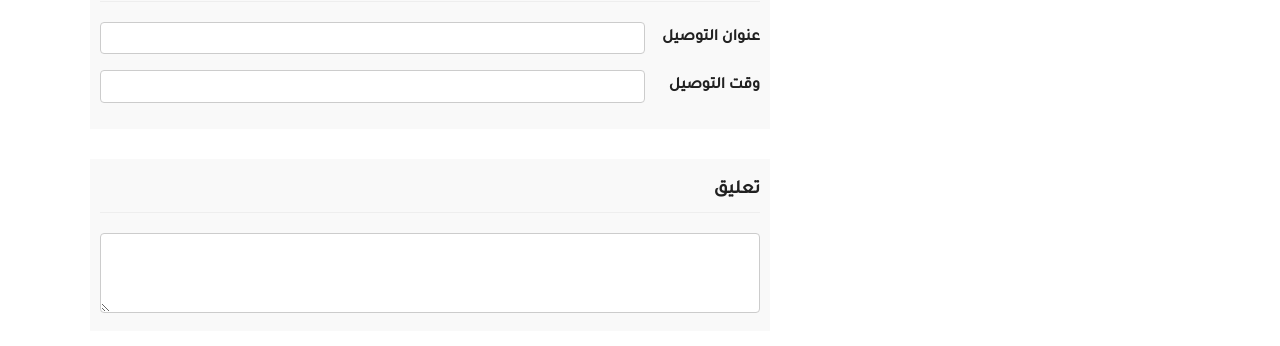
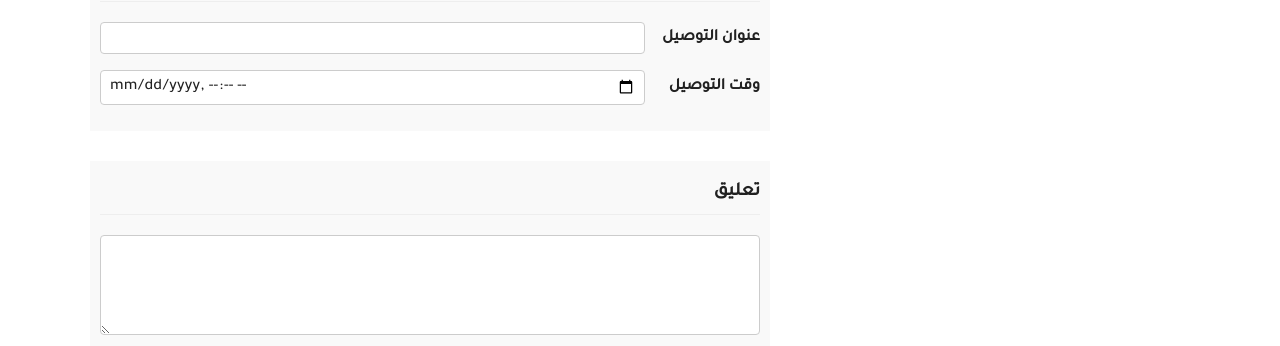
Before and after one commit to Creative-Way-ad/order-whatsapp, a React (Create React App) app: page /checkout in a window 1280 px wide. Shown: the part 606-952 px from the top of the page. Built offline with nearby package versions, Linux system fonts and the light colour scheme.

Commit message:
fix some issues

```diff
--- a/src/pages/Checkout.jsx
+++ b/src/pages/Checkout.jsx
@@ -51,8 +51,10 @@ ${cart
 العنوان: ${formData.address}
 الوقت: ${formData.time}
 التفاصيل: ${formData.comment || "لا يوجد"}
+
+
     `;
-    window.location.href = `https://wa.me/00201008252601?text=${encodeURIComponent(message)}`;
+    window.location.href = `https://wa.me/+201008252601?text=${encodeURIComponent(message)}`;
   };
 
   useEffect(() => {
@@ -105,7 +107,7 @@ ${cart
               </div>
               <div className="form-group">
                 <label htmlFor="time">وقت التوصيل</label>
-                <input type="text" name="time" id="time" value={formData.time} onChange={handleChange} />
+                <input type="datetime-local" name="time" id="time" value={formData.time} onChange={handleChange} />
               </div>
             </section>
             <section className="section">
--- a/src/scss/pages/_checkout.scss
+++ b/src/scss/pages/_checkout.scss
@@ -70,8 +70,8 @@
     }
     textarea {
       width: 100%;
-      min-height: 80px;
-      max-height: 100px;
+      min-height: 100px;
+      max-height: 120px;
     }
   }
   button {
```
